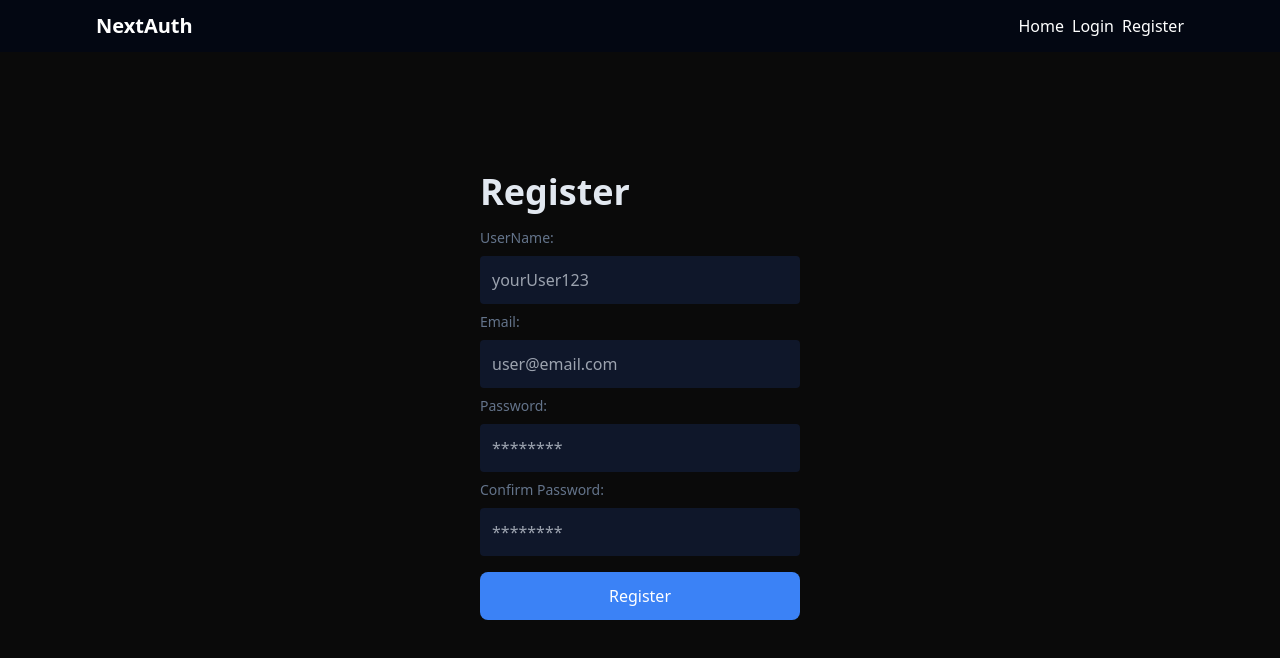
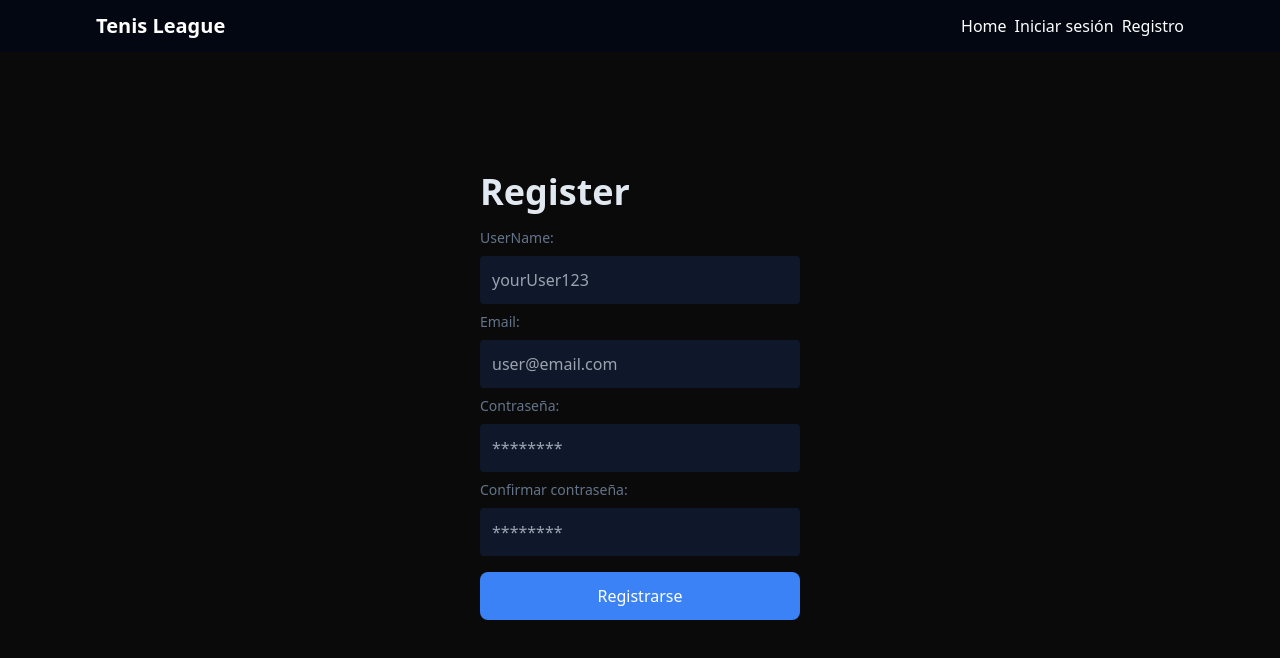
Before and after one commit to stivenm16/tenis-league, a Next.js app: page /auth/register in a window 1280 px wide. Shown: the top 658 px of the page. Built offline with nearby package versions, Linux system fonts and the light colour scheme; no server answers.

Commit message:
fixing typos and README

```diff
--- a/src/app/auth/login/page.tsx
+++ b/src/app/auth/login/page.tsx
@@ -18,15 +18,12 @@ function LoginPage() {
   const [error, setError] = useState(null)
 
   const onSubmit = handleSubmit(async (data: Login) => {
-    console.log(data)
-
     if (data) {
       const res = await signIn('credentials', {
         email: data.email,
         password: data.password,
         redirect: false,
       })
-      console.log(res)
       if (res.error) {
         setError(res.error)
       } else {
@@ -67,7 +64,7 @@ function LoginPage() {
         )}
 
         <label htmlFor="password" className="text-slate-500 mb-2 block text-sm">
-          Password:
+          Contraseña:
         </label>
         <input
           type="password"
--- a/src/app/auth/register/page.tsx
+++ b/src/app/auth/register/page.tsx
@@ -38,7 +38,6 @@ const RegisterPage = () => {
       }
     }
   })
-  console.log(errors)
 
   return (
     <div className="h-[calc(100vh-7rem)] flex justify-center items-center">
@@ -85,7 +84,7 @@ const RegisterPage = () => {
         )}
 
         <label htmlFor="password" className="text-slate-500 mb-2 block text-sm">
-          Password:
+          Contraseña:
         </label>
         <input
           type="password"
@@ -108,7 +107,7 @@ const RegisterPage = () => {
           htmlFor="confirmPassword"
           className="text-slate-500 mb-2 block text-sm"
         >
-          Confirm Password:
+          Confirmar contraseña:
         </label>
         <input
           type="password"
@@ -128,7 +127,7 @@ const RegisterPage = () => {
         )}
 
         <button className="w-full bg-blue-500 text-white p-3 rounded-lg mt-2">
-          Register
+          Registrarse
         </button>
       </form>
     </div>
--- a/src/app/components/NavBar.tsx
+++ b/src/app/components/NavBar.tsx
@@ -7,7 +7,7 @@ function Navbar() {
 
   return (
     <nav className="flex justify-between items-center bg-gray-950 text-white px-24 py-3">
-      <h1 className="text-xl font-bold">NextAuth</h1>
+      <h1 className="text-xl font-bold">Tenis League</h1>
 
       <ul className="flex gap-x-2">
         {!session?.user ? (
@@ -16,10 +16,10 @@ function Navbar() {
               <Link href="/">Home</Link>
             </li>
             <li>
-              <Link href="/auth/login">Login</Link>
+              <Link href="/auth/login">Iniciar sesión</Link>
             </li>
             <li>
-              <Link href="/auth/register">Register</Link>
+              <Link href="/auth/register">Registro</Link>
             </li>
           </>
         ) : (
@@ -29,7 +29,7 @@ function Navbar() {
               <Link href="/dashboard">Dashboard</Link>
             </li>
             <li>
-              <Link href="/api/auth/signout">Logout</Link>
+              <Link href="/api/auth/signout">Cerrar sesión</Link>
             </li>
           </>
         )}
--- a/src/app/components/TournamentItem.tsx
+++ b/src/app/components/TournamentItem.tsx
@@ -28,7 +28,6 @@ const TournamentItem = ({
     setSelectedParticipants([])
   }
   const handleCheckboxChange = (userId) => {
-    // Actualiza la lista de usuarios seleccionados
     if (selectedParticipants.includes(userId)) {
       setSelectedParticipants((prevSelected) =>
         prevSelected.filter((id) => id !== userId),
@@ -40,7 +39,6 @@ const TournamentItem = ({
   const handleDeleteParticipants = async () => {
     if (selectedParticipants.length > 0) {
       handleParticipants(selectedParticipants, tournament.id)
-      // Cierra el modal después de eliminar participantes
       setShowModal(false)
     }
   }
```
Also changed, not shown: 1 other file (tests, documents, lock files or other folders).
